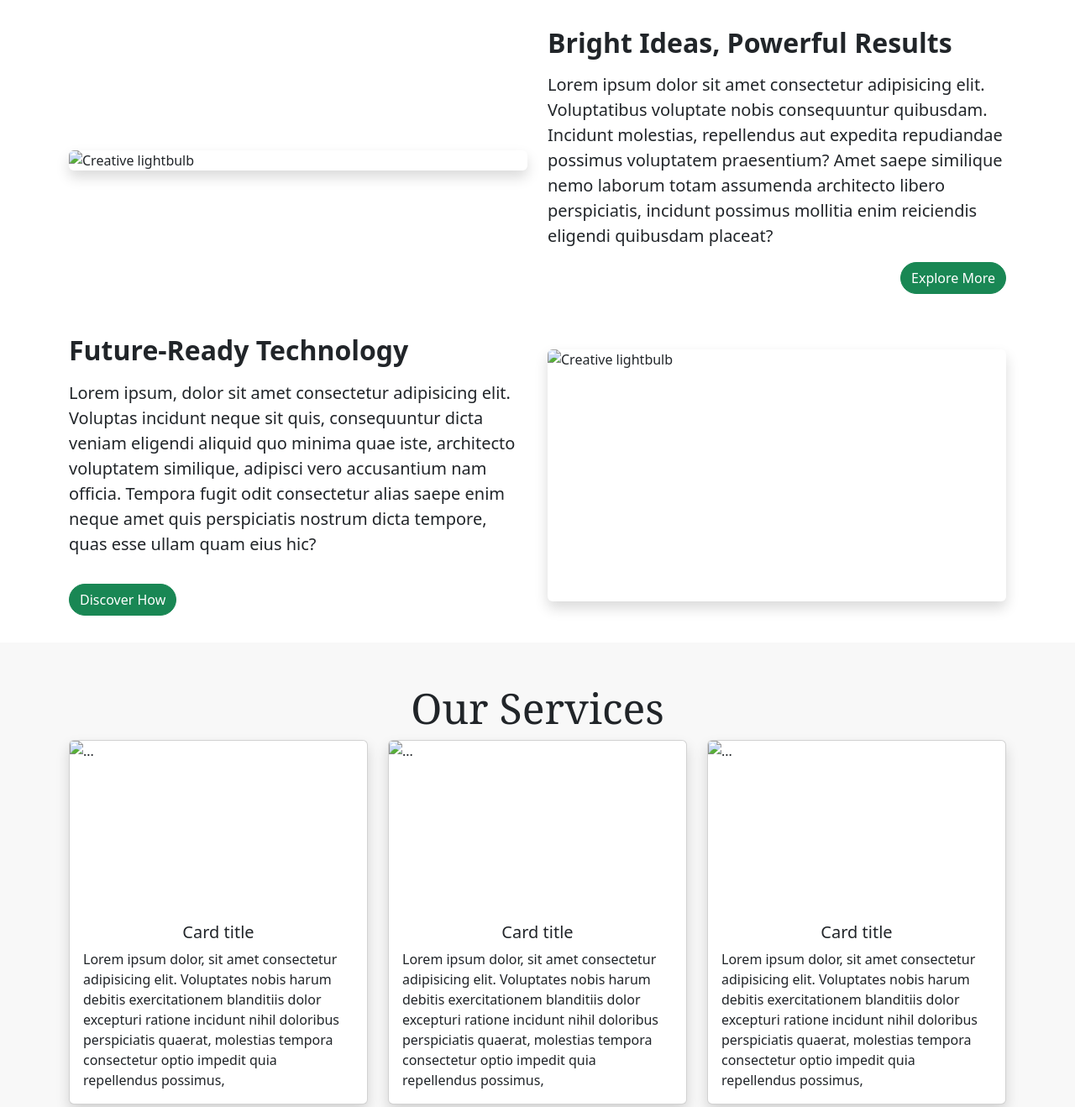
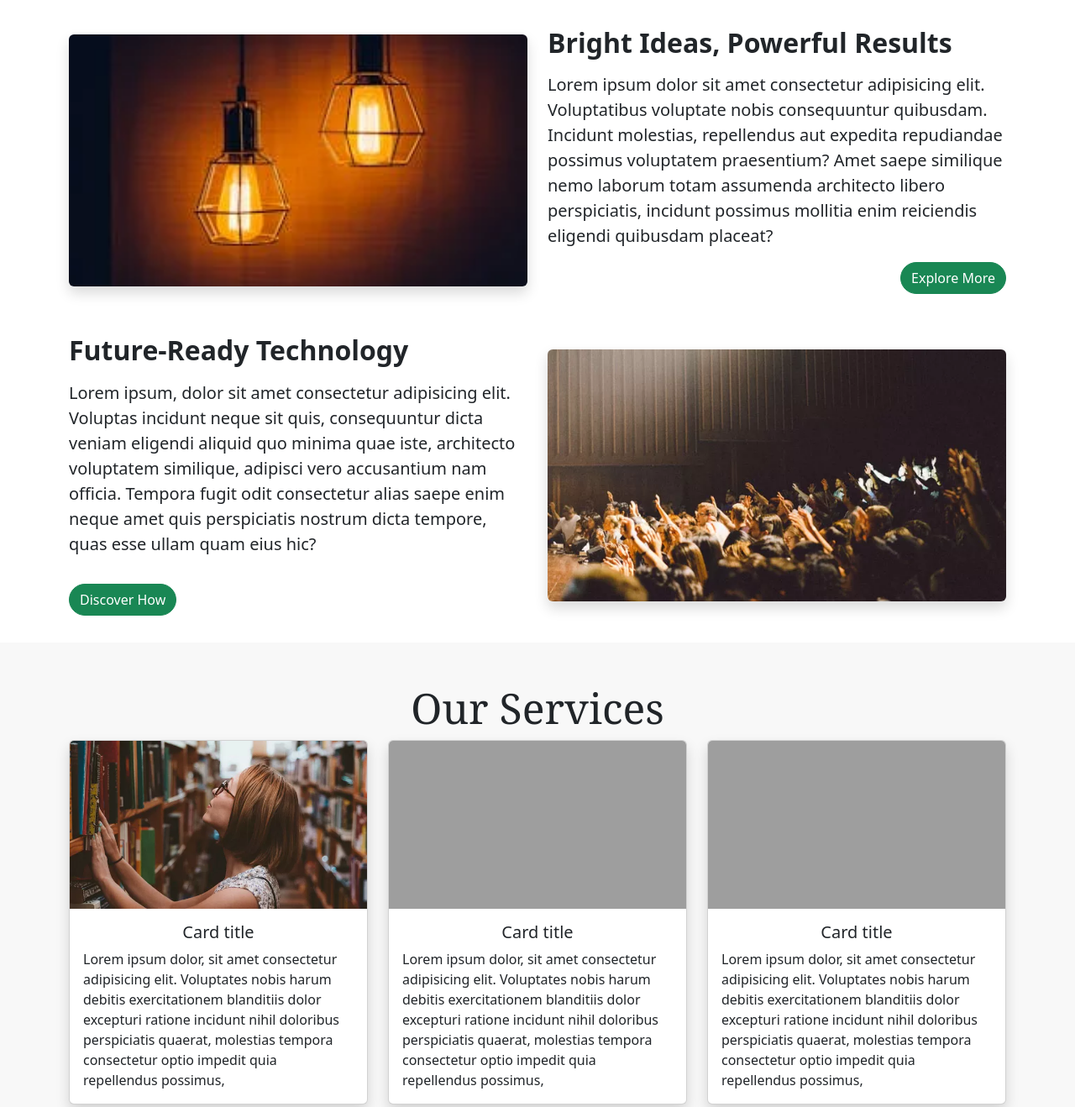
Before and after one commit to BernardKing08/BootStrap, a plain HTML site: page SimpleEducationWebsite/index.html in a window 1280 px wide. Shown: the part 800-2118 px from the top of the page at 84% size. Drawn offline with nearby package versions, Linux system fonts and the light colour scheme; the site is published under a folder, as on GitHub Pages, so addresses that start at the root find nothing.

Commit message:
made the img src to render properly

```diff
--- a/SimpleEducationWebsite/index.html
+++ b/SimpleEducationWebsite/index.html
@@ -54,7 +54,7 @@
       <div class="container">
         <div class="row align-items-center mb-5">
           <div class="col-md-6 d-flex justify-content-center align-items-center mb-4 mb-md-0">
-            <img src="/images/light-lamp-electricity-power-159108.webp" alt="Creative lightbulb" class="rounded shadow">
+            <img src="./images/light-lamp-electricity-power-159108.webp" alt="Creative lightbulb" class="rounded shadow">
           </div>
           <div class="col-md-6 text-center text-md-start">
             <h2 class="fw-bold mb-3">Bright Ideas, Powerful Results</h2>
@@ -78,7 +78,7 @@
             <a href="#" class="btn btn-success rounded-pill mt-3">Discover How</a>
           </div>
           <div class="col-md-6 d-flex justify-content-center align-items-center">
-            <img src="/images/event_1.jpg" alt="Creative lightbulb" class="rounded second-img shadow">
+            <img src="./images/event_1.jpg" alt="Creative lightbulb" class="rounded second-img shadow">
           </div>
         </div>
       </div>
@@ -95,7 +95,7 @@
         <div class="row row-cols-1 row-cols-md-3 g-4">
           <div class="col d-flex">
             <div class="card h-100 shadow">
-              <img src="/images/event_2.jpg.webp" class="card-img-top fixed-img" alt="...">
+              <img src="./images/event_2.jpg.webp" class="card-img-top fixed-img" alt="...">
               <div class="card-body">
                 <h5 class="card-title text-center">Card title</h5>
                 <p class="card-text">Lorem ipsum dolor, sit amet consectetur adipisicing elit.
@@ -110,7 +110,7 @@
 
           <div class="col d-flex">
             <div class="card h-100 shadow">
-              <img src="/images/pexels-cottonbro-4778621.jpg" class="card-img-top fixed-img" alt="...">
+              <img src="./images/pexels-cottonbro-4778621.jpg" class="card-img-top fixed-img" alt="...">
               <div class="card-body">
                 <h5 class="card-title text-center">Card title</h5>
                 <p class="card-text">Lorem ipsum dolor, sit amet consectetur adipisicing elit.
@@ -122,7 +122,7 @@
           </div>
           <div class="col d-flex">
             <div class="card h-100 shadow">
-              <img src="/images/pexels-max-fischer-5212655.jpg" class="card-img-top fixed-img" alt="...">
+              <img src="./images/pexels-max-fischer-5212655.jpg" class="card-img-top fixed-img" alt="...">
               <div class="card-body">
                 <h5 class="card-title text-center">Card title</h5>
                 <p class="card-text">Lorem ipsum dolor, sit amet consectetur adipisicing elit.
@@ -145,7 +145,7 @@
           <div class="carousel-inner">
 
             <div class="carousel-item active text-center">
-              <img src="/images/download1.jpeg" class="testimonial-img mx-auto mb-3" alt="Customer 1">
+              <img src="./images/download1.jpeg" class="testimonial-img mx-auto mb-3" alt="Customer 1">
               <div class="testimonial-caption">
                 <p class="fs-5 fst-italic">"Amazing service! The team was super helpful and the experience was smooth from start to finish."</p>
                 <h6 class="fw-bold">— Jane Doe</h6>
@@ -153,7 +153,7 @@
             </div>
 
             <div class="carousel-item text-center">
-              <img src="/images/download2.jpeg" class="testimonial-img mx-auto mb-3" alt="Customer 2">
+              <img src="./images/download2.jpeg" class="testimonial-img mx-auto mb-3" alt="Customer 2">
               <div class="testimonial-caption">
                 <p class="fs-5 fst-italic">"Highly recommend! The product quality exceeded my expectations."</p>
                 <h6 class="fw-bold">— John Smith</h6>
@@ -161,7 +161,7 @@
             </div>
 
             <div class="carousel-item text-center">
-              <img src="/images/pexels-photo-258196.jpeg" class="testimonial-img mx-auto mb-3" alt="Customer 3">
+              <img src="./images/pexels-photo-258196.jpeg" class="testimonial-img mx-auto mb-3" alt="Customer 3">
               <div class="testimonial-caption">
                 <p class="fs-5 fst-italic">"Customer support was excellent. I’ll definitely come back again."</p>
                 <h6 class="fw-bold">— Sarah Johnson</h6>
```
